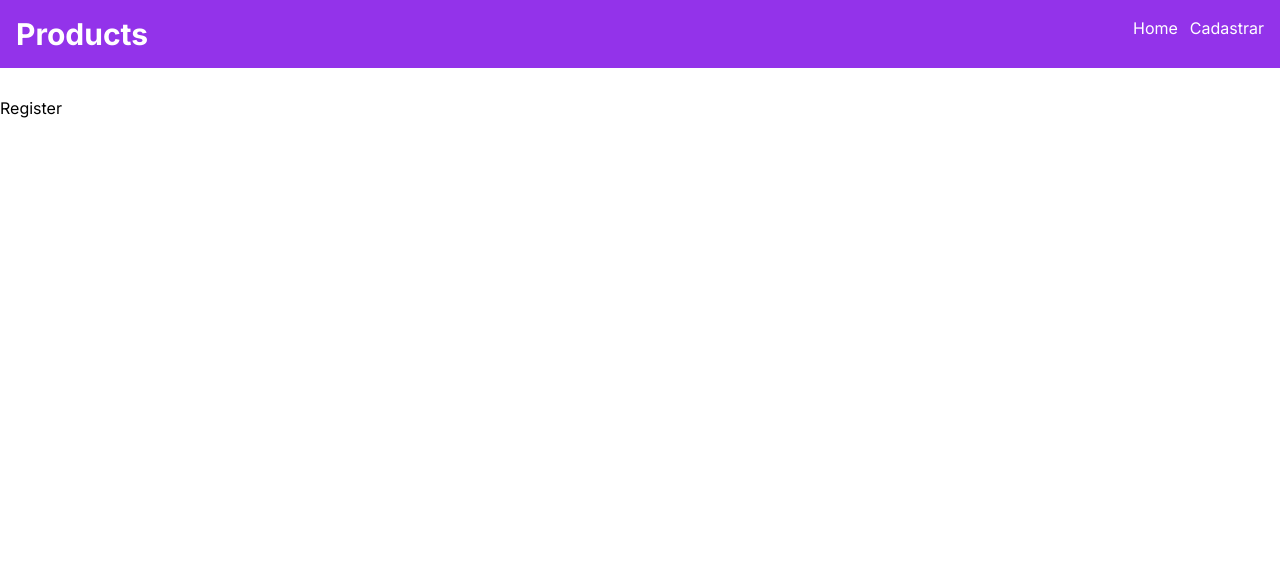
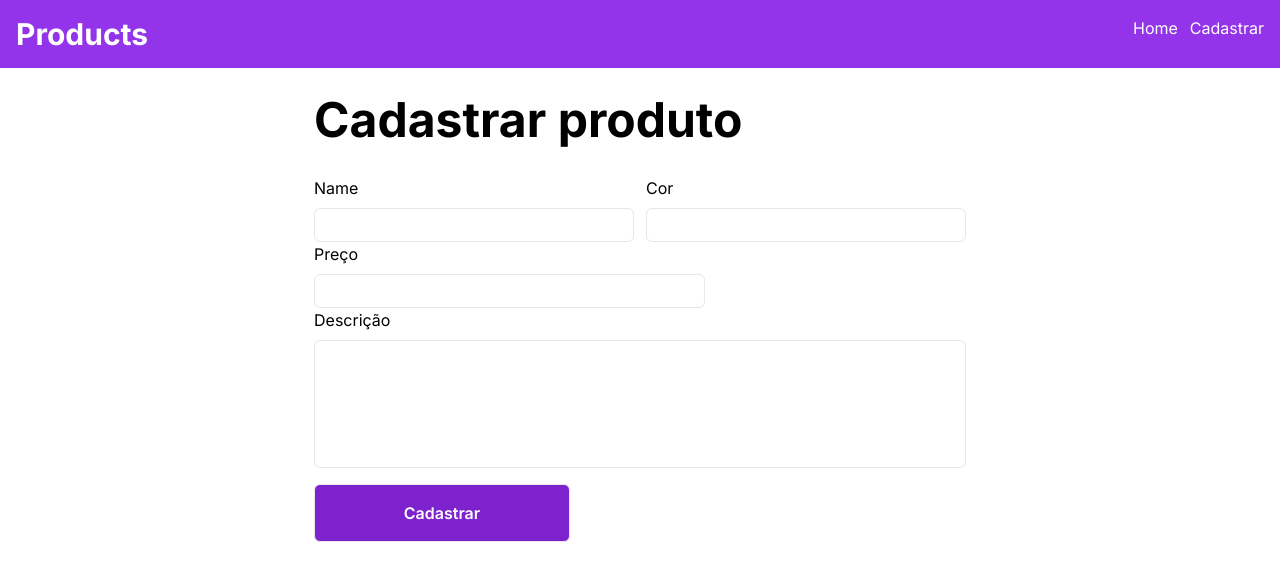
Before and after one commit to brunofelipehp/products-node, a Next.js app in the folder front/: page /register in a window 1280 px wide. Shown: the top 580 px of the page. Built offline with nearby package versions, Linux system fonts and the light colour scheme.

Commit message:
Products register page

```diff
--- a/front/src/app/register/page.tsx
+++ b/front/src/app/register/page.tsx
@@ -1,7 +1,87 @@
 export default function Register() {
+  async function createProduct(formData: FormData) {
+    "use server";
+
+    const productFormData = {
+      name: formData.get("name"),
+      color: formData.get("color"),
+      price: formData.get("price"),
+      description: formData.get("description"),
+    };
+
+    const { name, color, price, description } = productFormData;
+
+    try {
+      await fetch(`http://localhost:3333/product`, {
+        method: "POST",
+        headers: { "Content-Type": "application/json" },
+        body: JSON.stringify({
+          name,
+          color,
+          price,
+          description,
+        }),
+      });
+      console.log("Ok");
+    } catch (error) {
+      console.log(error);
+    }
+  }
+
   return (
-    <div>
-      <h1>Register</h1>
+    <div className="grid justify-center place-content-center">
+      <h1 className="mb-8 font-bold text-5xl">Cadastrar produto</h1>
+      <form action={createProduct}>
+        <div className="grid grid-cols-2 gap-3">
+          <div className="grid ">
+            <label htmlFor="">Name</label>
+            <input
+              className="mt-2 w-80 border rounded-md p-1 outline-purple-600"
+              type="text"
+              name="name"
+            />
+          </div>
+
+          <div className="grid ">
+            <label htmlFor="">Cor</label>
+            <input
+              className="mt-2 w-80 border rounded-md p-1 outline-purple-600"
+              type="text"
+              name="color"
+            />
+          </div>
+        </div>
+
+        <div className="grid">
+          <label htmlFor="">Preço</label>
+          <div className="grid ">
+            <input
+              className="mt-2  border rounded-md p-1 w-3/5 outline-purple-600"
+              type="number"
+              name="price"
+            />
+          </div>
+        </div>
+
+        <div className="grid">
+          <label htmlFor="">Descrição</label>
+          <div className="grid ">
+            <textarea
+              className="mt-2  border rounded-md p-1 w-full h-32 resize-none outline-purple-600"
+              name="description"
+            />
+          </div>
+        </div>
+
+        <div>
+          <button
+            className="mt-4 py-4 w-64  flex place-content-center bg-purple-700 text-white font-semibold border rounded-md hover:cursor-pointer hover:bg-purple-500"
+            type="submit"
+          >
+            Cadastrar
+          </button>
+        </div>
+      </form>
     </div>
   );
 }
```
